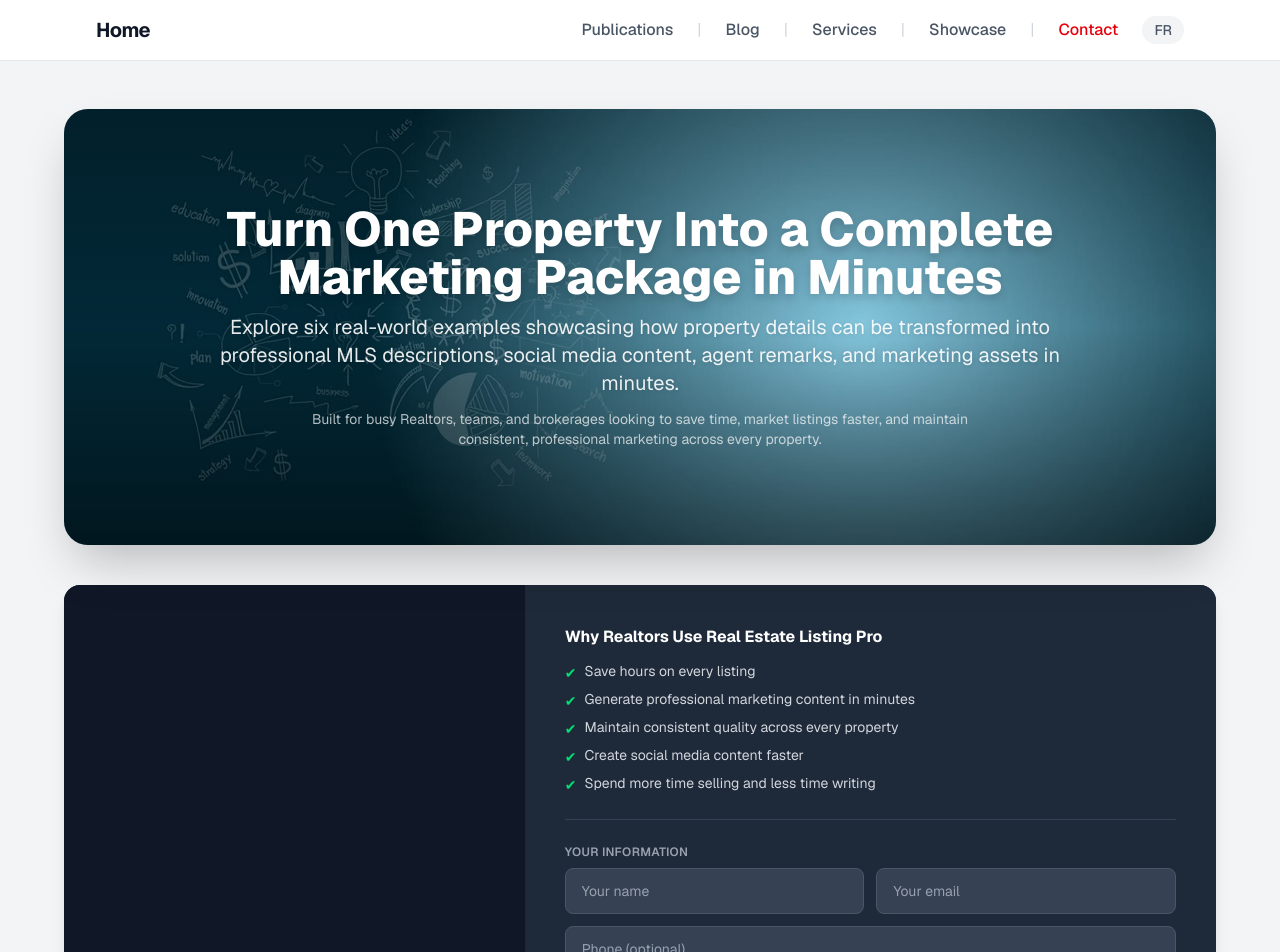
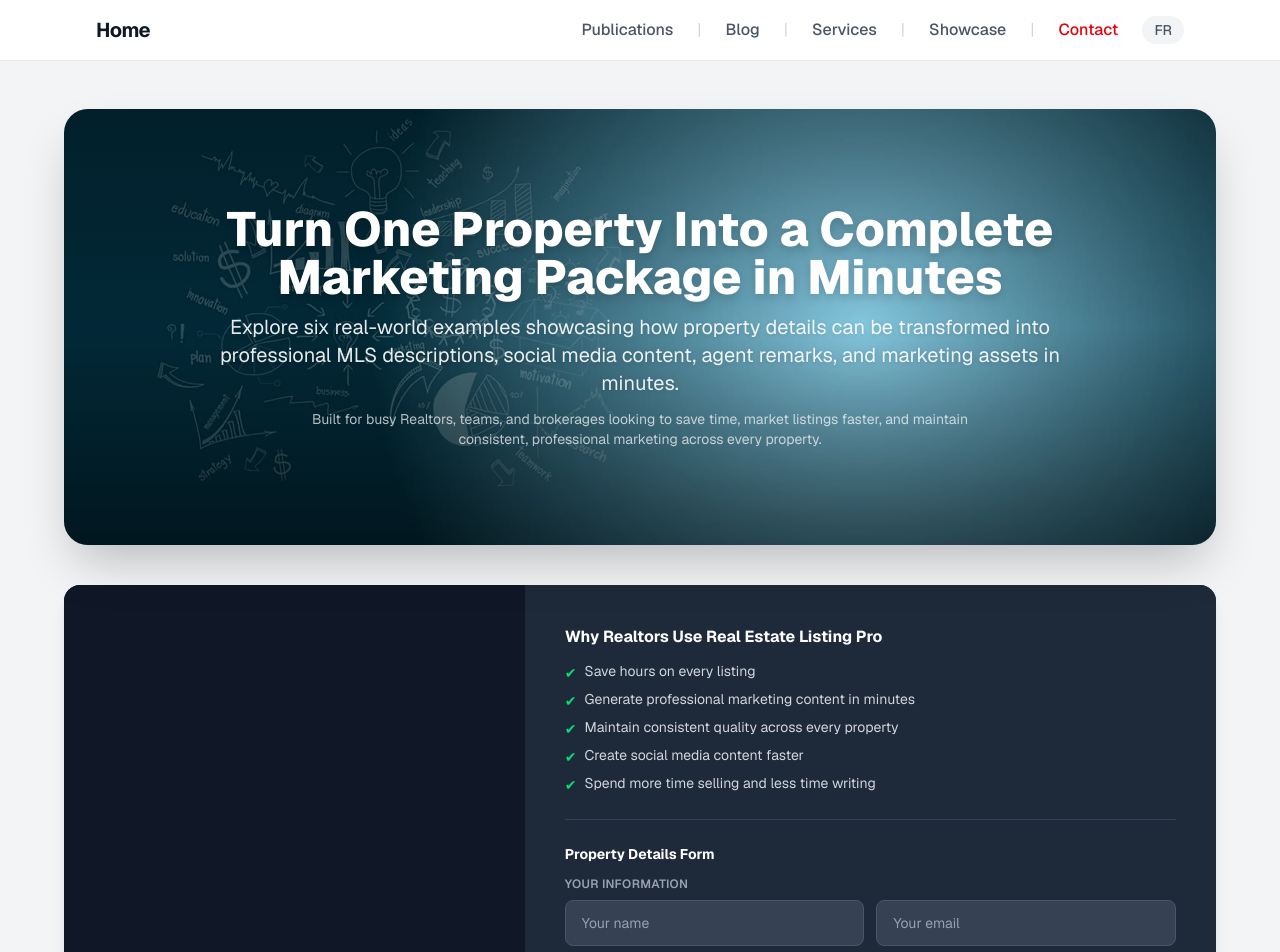
Before and after one commit to rodricfanou/rodricfanou.github.io, a Next.js app: page /real-estate-showcase in a window 1280 px wide. Shown: the top 952 px of the page. Built offline with nearby package versions, Linux system fonts and the light colour scheme.

Commit message:
Add Property Details Form heading above the form

```diff
--- a/src/app/real-estate-showcase/page.tsx
+++ b/src/app/real-estate-showcase/page.tsx
@@ -353,6 +353,9 @@ export default function RealEstateShowcase() {
                     ))}
                   </ul>
                 </div>
+                <h3 className="text-sm font-bold text-white mb-3">
+                  {isFr ? "Formulaire Détails de la Propriété" : "Property Details Form"}
+                </h3>
                 <LeadForm isFr={isFr} />
               </div>
             </div>
```
